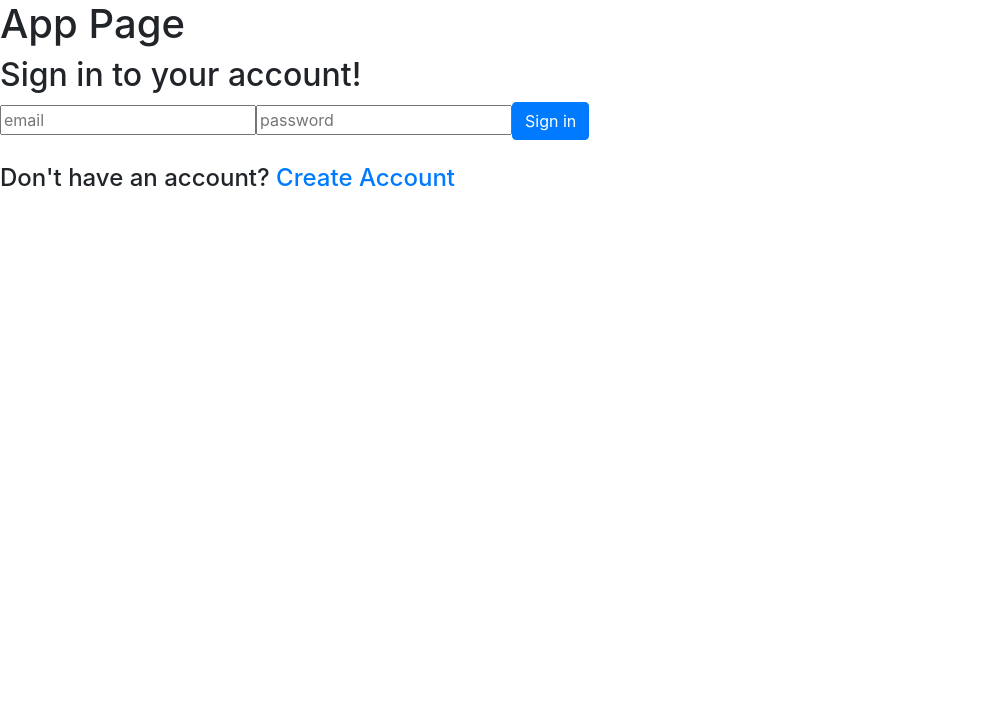
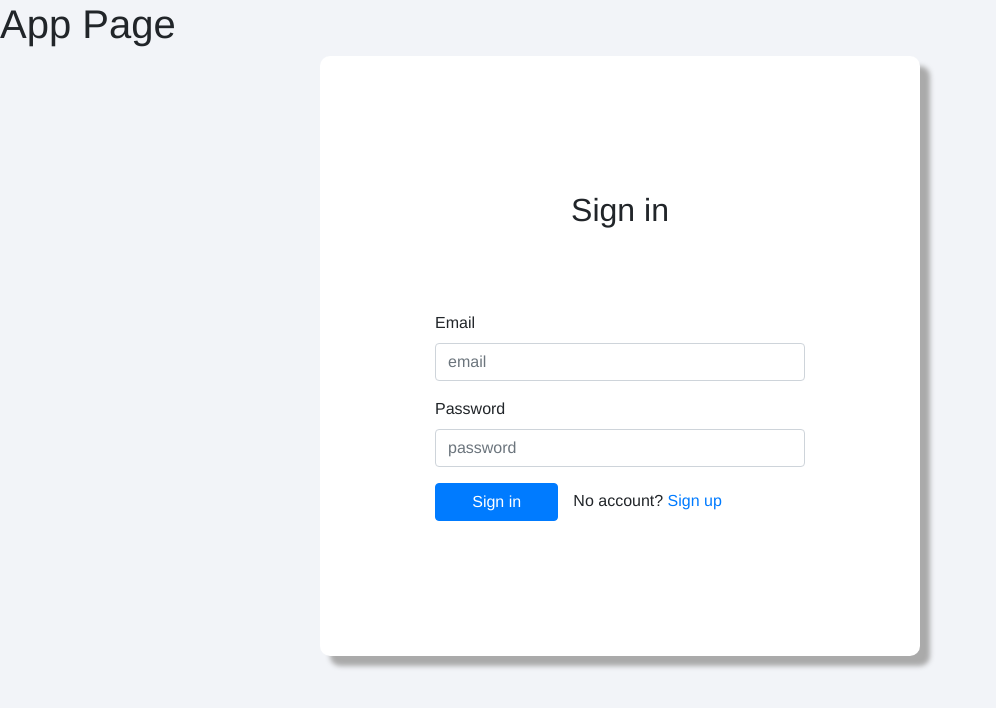
Before and after one commit to mohittygithub/mern-auth, a React (Create React App) app in the folder client/: page /signin in a window 1280 px wide. Shown: the top 708 px of the page, without its empty margins (0-996 px from the left). Built offline with nearby package versions, Linux system fonts and the light colour scheme.

Commit message:
bootstrapped forms and put alerts

```diff
--- a/client/src/pages/Signin.js
+++ b/client/src/pages/Signin.js
@@ -1,6 +1,7 @@
 import React, { useState, useEffect } from "react";
 import { Link, useHistory } from "react-router-dom";
-import { Button } from "reactstrap";
+import { Alert, Toast, ToastBody, ToastHeader } from "reactstrap";
+import "../styles/signup.styles.css";
 import signin from "../components/signin.component";
 
 const Signin = (props) => {
@@ -10,16 +11,25 @@ const Signin = (props) => {
     password: "",
   });
   const [token, setToken] = useState("");
+  const [error, setError] = useState("");
+  const [visible, setVisible] = useState(false);
 
   // handlesubmit method
   const handleSubmit = async (e) => {
     e.preventDefault();
+    setVisible(false);
+    setError("");
 
     const response = await signin(loginData.email, loginData.password);
-
+    if (response.data.error) {
+      setError(response.data.error);
+      setVisible(true);
+    }
+    if (response.data.jwt) {
       setToken(response.data.jwt);
       setLoginData({ email: "", password: "" });
       history.push("/");
+    }
   };
 
   // useEffect method to capture the value of token
@@ -34,35 +44,65 @@ const Signin = (props) => {
     setLoginData({ ...loginData, [e.target.name]: e.target.value });
   };
 
+  // onDismiss method for Alert
+  const onDismiss = () => {
+    setVisible(false);
+    setError("");
+  };
+
   return (
     <>
-      <h2>Sign in to your account!</h2>
-
-      <form onSubmit={(e) => handleSubmit(e)}>
+      <div className="signin col-md-6">
+        <div className="form-border row">
+          <form onSubmit={(e) => handleSubmit(e)} className="col-md-8">
+            <h2 className="heading">Sign in</h2>
+            <div className="alert col-md-8"></div>
+            <div className="form-group">
+              <label>Email</label>
               <input
                 type="email"
                 name="email"
                 placeholder="email"
+                value={loginData.email}
+                className="form-control"
                 autoComplete="on"
                 required
                 onChange={(e) => handleChange(e)}
               />
+            </div>
+            <div className="form-group">
+              <label>Password</label>
               <input
                 type="password"
                 name="password"
+                className="form-control"
+                value={loginData.password}
                 placeholder="password"
                 required
                 onChange={(e) => handleChange(e)}
               />
-        <Button color="primary" type="submit">
+            </div>
+
+            <button className="btn btn-primary col-md-4" type="submit">
               Sign in
-        </Button>
+            </button>
+            <span className="col-md-8">
+              No account? <Link to="/signup">Sign up</Link>
+            </span>
           </form>
-      <br />
-
-      <h4>
-        Don't have an account? <Link to="/signup">Create Account</Link>
-      </h4>
+          {error && (
+            <Alert
+              className="row col-md-8"
+              color="danger"
+              isOpen={visible}
+              toggle={onDismiss}
+              fade={false}
+            >
+              {error}
+            </Alert>
+          )}
+        </div>
+      </div>
     </>
   );
 };
--- a/client/src/pages/Signup.js
+++ b/client/src/pages/Signup.js
@@ -27,14 +27,16 @@ const Signup = (props) => {
   const handleSubmit = async (e) => {
     e.preventDefault();
 
-    if (signupData.password !== signupData.confirmPassword) {
-      alert("Passwords did not match");
-    }
+    // if (signupData.password !== signupData.confirmPassword) {
+    //   setError("Passwords did not match");
+    //   return false;
+    // }
     const response = await signup(signupData);
 
     if (response.data.message) {
       setMessage(response.data.message);
       setVisible(true);
+      setSignupData({ name: "", email: "", password: "", confirmPassword: "" });
     }
 
     if (response.data.error) {
@@ -42,7 +44,7 @@ const Signup = (props) => {
       setVisible(true);
     }
 
-    setSignupData({ name: "", email: "", password: "", confirmPassword: "" });
+    //setSignupData({ name: "", email: "", password: "", confirmPassword: "" });
   };
 
   // onDismiss method
@@ -54,8 +56,9 @@ const Signup = (props) => {
 
   return (
     <div className="signup col-md-6 ">
+      <div className="form-border row">
         <form onSubmit={(e) => handleSubmit(e)} className="col-md-8">
-        <h2 className="heading">Sign Up Page</h2>
+          <h2 className="heading">Sign Up</h2>
           <div className="form-group">
             <label>Name</label>
 
@@ -118,7 +121,7 @@ const Signup = (props) => {
         {error && (
           <div>
             <Alert
-            className="alert col-md-8"
+              className="row col-md-8"
               color="danger"
               isOpen={visible}
               toggle={onDismiss}
@@ -131,7 +134,7 @@ const Signup = (props) => {
         {message && (
           <div>
             <Alert
-            className="alert col-md-8"
+              className="row col-md-8"
               color="primary"
               isOpen={visible}
               toggle={onDismiss}
@@ -142,6 +145,7 @@ const Signup = (props) => {
           </div>
         )}
       </div>
+    </div>
   );
 };
 
--- a/client/src/styles/signup.styles.css
+++ b/client/src/styles/signup.styles.css
@@ -1,10 +1,31 @@
-.signup {
+html,
+body {
+  background: #f2f4f8;
+  border: 0;
+  font-family: Helvetica, Arial, sans-serif;
+  margin: 0;
+  padding: 0;
+}
+.signup,
+.signin {
   margin: auto;
 }
 .heading {
   margin-bottom: 40px;
   text-align: center;
 }
-.alert {
-  margin-top: 20px;
+.members {
+  display: flex;
 }
+.form-border {
+  display: flex;
+  align-items: center;
+  justify-content: center;
+  height: 600px;
+  width: 600px;
+  border-radius: 10px;
+
+  /* border: 1px solid #bfbfbf; */
+  background-color: rgb(255, 255, 255);
+  box-shadow: 10px 10px 5px #aaaaaa;
+}
```
Also changed, not shown: 1 other file (tests, documents, lock files or other folders). Lines whose indentation alone changed are shown as unchanged.
